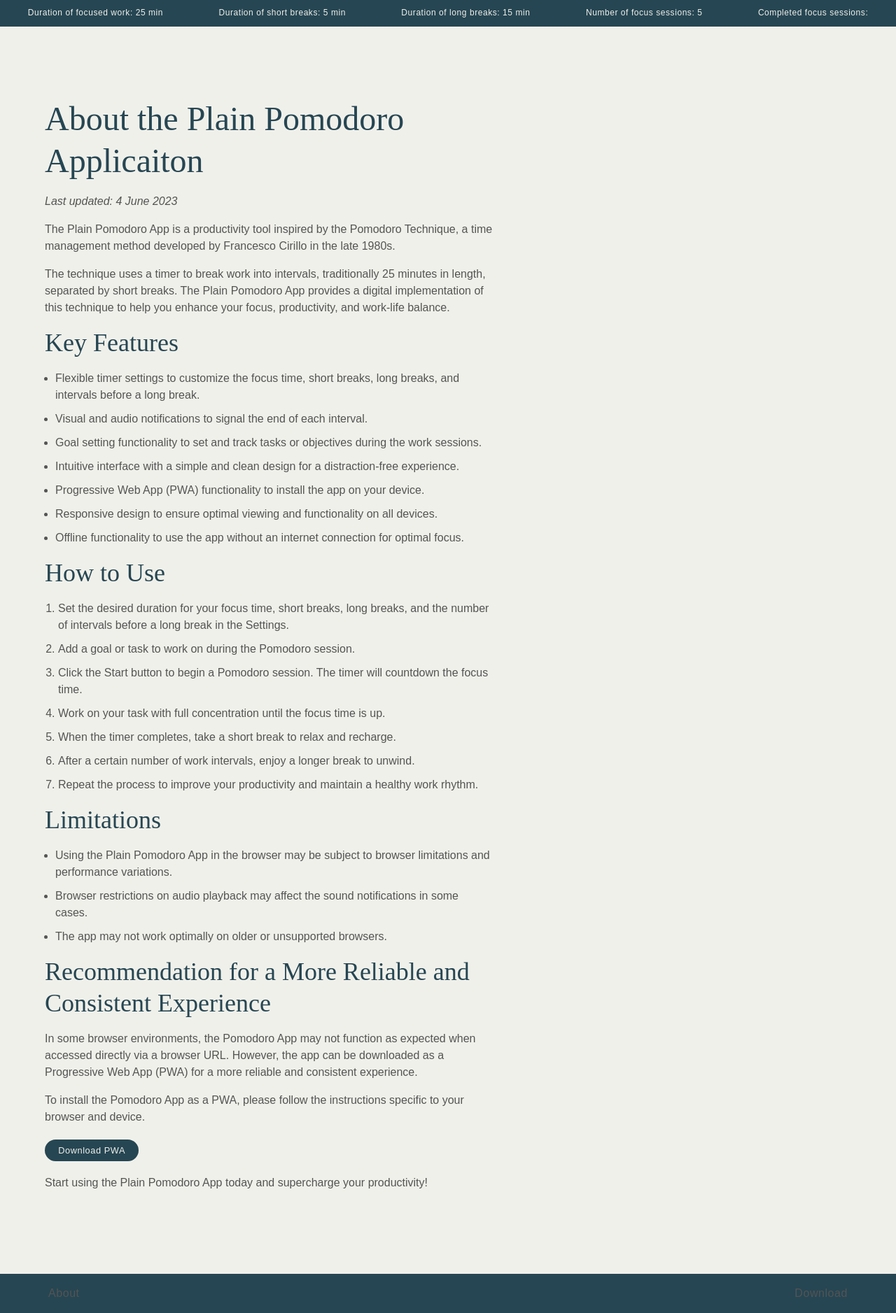
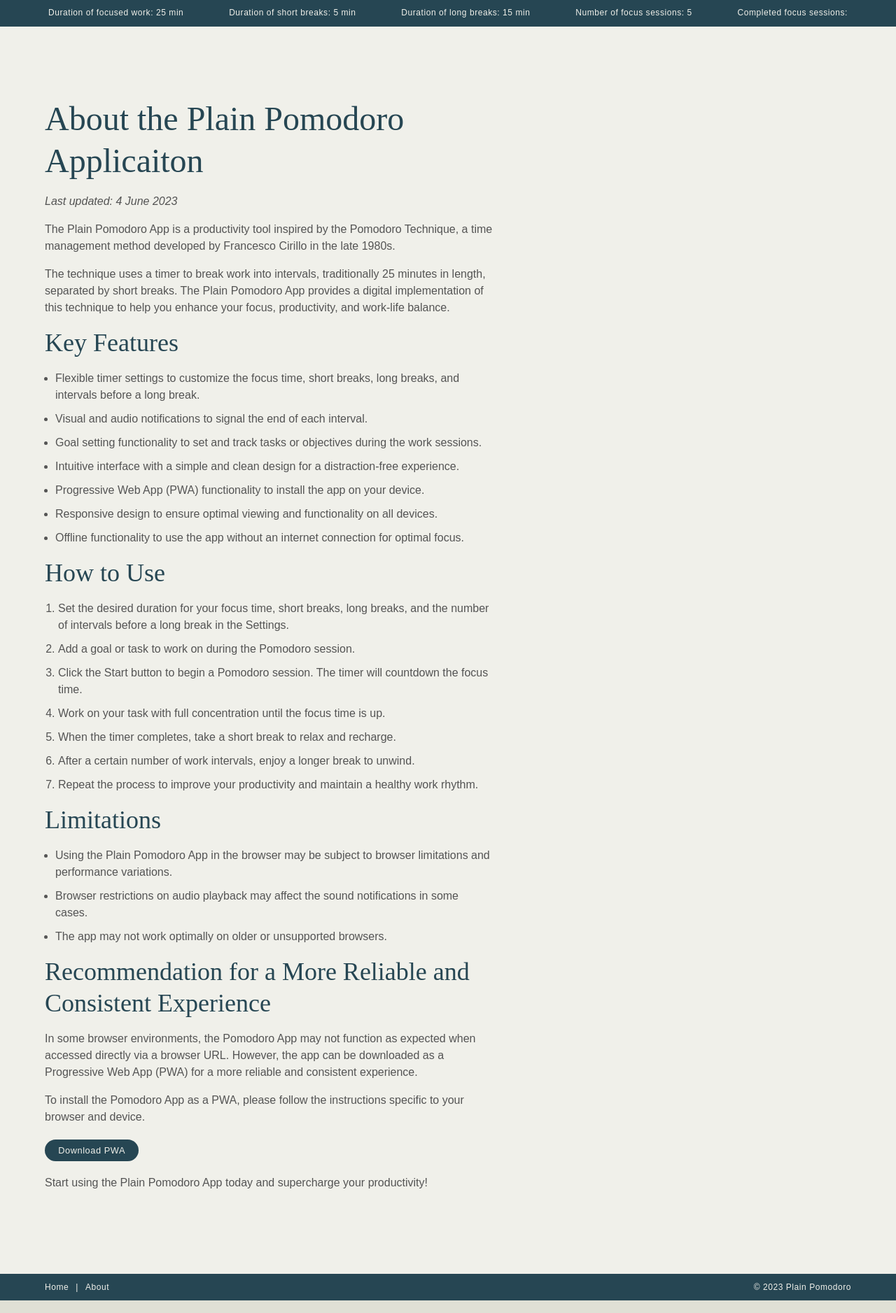
Before and after one commit to ceciliajonsson/plain-pomodoro, a React (Create React App) app: page /about in a window 1280 px wide. Shown: the whole page at 70% size. Built offline with nearby package versions, Linux system fonts and the light colour scheme; a web font is replaced by a local one.

Commit message:
Fix settings info and footer links and design

```diff
--- a/src/components/Footer.js
+++ b/src/components/Footer.js
@@ -1,10 +1,19 @@
 import React from 'react'
+import { Link } from 'react-router-dom'
 
 const Footer = () => {
   return (
     <div className="footer">
-      <div className="footer-content">{<p>About</p>}</div>
-      <div className="footer-content">{<p>Download</p>}</div>
+      <div className="footer-content-holder">
+        <Link to={'/'} className="footer-content">
+          Home
+        </Link>{' '}
+        <div className="footer-divider">|</div>
+        <Link to={'/about'} className="footer-content">
+          About
+        </Link>
+      </div>
+      <div className="footer-content">© 2023 Plain Pomodoro</div>
     </div>
   )
 }
--- a/src/index.css
+++ b/src/index.css
@@ -21,7 +21,6 @@ h2 {
   margin-bottom: 0px;
   margin-top: 10px;
   line-height: 1.25;
-
 }
 
 .count-down-circle-timer-text h3 {
@@ -31,8 +30,7 @@ h2 {
   color: #f0f0ea;
   line-height: 0px;
   margin-bottom: 4px;
-  letter-spacing: .1rem;
-
+  letter-spacing: 0.1rem;
 }
 
 .count-down-circle-timer-text p {
@@ -48,8 +46,6 @@ p {
   font-size: 16px;
   color: #545454;
   line-height: 1.5;
-
-
 }
 
 button {
@@ -64,13 +60,13 @@ button {
   margin-bottom: 0.2rem;
   background: #264653;
   min-width: 80px;
-  letter-spacing: .035rem;
+  letter-spacing: 0.035rem;
   cursor: pointer;
   transition-duration: 0.4s;
 }
 
 button:hover {
-  background-color: #C7C7BD;
+  background-color: #c7c7bd;
   color: #264653;
   font-weight: 400;
   box-shadow: 0 2px 4px 0 rgba(0, 0, 0, 0.05), 0 6px 5px 0 rgba(0, 0, 0, 0.05);
@@ -92,13 +88,14 @@ button:hover {
   border-radius: 3rem;
   margin-top: 0.2rem;
   margin-bottom: 0.2rem;
-  background: #C7C7BD;
+  background: #c7c7bd;
   min-width: 80px;
   margin-right: 0.2rem;
   transition-duration: 0.4s;
 }
 
-ul, ol {
+ul,
+ol {
   margin-left: 10px;
   padding-left: 5px;
   font-family: 'Sora', sans-serif;
@@ -110,7 +107,8 @@ ul, ol {
 ol {
   padding-left: 9px;
 }
-ul li, ol li {
+ul li,
+ol li {
   margin-bottom: 10px;
 }
 .start-setting-button {
@@ -137,40 +135,45 @@ ul li, ol li {
   align-items: flex-start;
   display: flex;
   align-items: center;
-  letter-spacing: .035rem;
+  letter-spacing: 0.035rem;
   min-height: 38px;
   flex-direction: row;
   padding-left: 5vw;
   padding-right: 5vw;
-
-
 }
 
-.footer-content {
+.footer-content,
+.footer-content-holder {
   font-size: 12px;
-  padding-left: 5px;
-  padding-right: 5px;
   color: #f0f0ea;
   line-height: 1.1;
   text-decoration: none;
   font-family: 'Sora', sans-serif;
   font-weight: 300;
   color: #f0f0ea;
+  flex-direction: row;
+  justify-content: flex-start;
+  align-items: center;
+  display: flex;
 }
 .footer-content:hover {
   text-decoration: underline;
 }
+.footer-divider {
+  margin-left: 10px;
+  margin-right: 10px;
+}
 
 .settings-info {
-  width: 100vw;
   background-color: #264653;
-  justify-content: space-around;
+  justify-content: space-between;
   align-items: flex-start;
   display: flex;
-  align-items: top;
-  letter-spacing: .035rem;
+  align-items: center;
+  letter-spacing: 0.035rem;
   min-height: 38px;
-  align-items: top;
+  padding-left: 5vw;
+  padding-right: 5vw;
 }
 
 .settings-info p {
@@ -190,9 +193,8 @@ ul li, ol li {
   width: 30vw;
   padding: 20px;
   margin-bottom: 20px;
-
 }
-.settings input{
+.settings input {
   border: 2px dotted #264653;
   flex-direction: column;
   justify-content: flex-start;
@@ -204,7 +206,6 @@ ul li, ol li {
   font-weight: 300;
   text-align: left;
   margin-top: 2px !important;
-
 }
 .settings label {
   margin-bottom: 10px !important;
@@ -219,7 +220,7 @@ margin-bottom: 10px !important;
   color: #efefef;
   background: #264653;
   font-size: 3.5rem;
-  box-shadow: 1rem 1.5rem 2rem rgba(27, 50, 59, .7);
+  box-shadow: 1rem 1.5rem 2rem rgba(27, 50, 59, 0.7);
 }
 
 button:disabled,
@@ -239,7 +240,7 @@ button[disabled] {
   padding-bottom: 8vw;
 }
 
-.pomodoro h1+p{
+.pomodoro h1 + p {
   width: 50vw;
   text-align: center;
   margin-bottom: 20px;
@@ -256,7 +257,6 @@ padding-top: 8vw;
   padding-left: 5vw;
   padding-right: 5vw;
   width: 50vw;
-
 }
 
 label {
@@ -290,8 +290,6 @@ textarea {
   color: #545454;
   margin-bottom: 10px;
   border: 2px dotted #264653;
-
-
 }
 .goal-item {
   font-family: 'Sora', sans-serif;
@@ -330,7 +328,6 @@ display: block;
   color: #97978f;
   font-size: 14px;
   margin-bottom: 10px;
-
 }
 
 .flash-message {
@@ -341,14 +338,14 @@ display: block;
   line-height: 2;
 }
 
-input[type=number] {
+input[type='number'] {
   -moz-appearance: textfield;
   appearance: textfield;
   margin: 0;
 }
 
-input[type=number]::-webkit-inner-spin-button,
-input[type=number]::-webkit-outer-spin-button {
+input[type='number']::-webkit-inner-spin-button,
+input[type='number']::-webkit-outer-spin-button {
   -webkit-appearance: none;
   margin: 0;
 }
@@ -360,15 +357,17 @@ textarea:focus {
 }
 
 @media screen and (max-width: 1300px) {
-
-  .settings, .goal-input, .goal-item {
+  .settings,
+  .goal-input,
+  .goal-item {
     width: 40vw;
   }
 }
 
 @media screen and (max-width: 1050px) {
-
-  .settings, .goal-input, .goal-item {
+  .settings,
+  .goal-input,
+  .goal-item {
     width: 60vw;
   }
   .about-page-content {
@@ -376,21 +375,28 @@ textarea:focus {
     padding-left: 2.5vw;
     padding-right: 2.5vw;
   }
+  .footer,
+  .settings-info {
+    padding-left: 2.5vw;
+    padding-right: 2.5vw;
+  }
 }
 
-
 @media screen and (max-width: 767px) {
-  .settings, .goal-input, .goal-item {
+  .settings,
+  .goal-input,
+  .goal-item {
     width: 80vw;
   }
   .about-page-content {
     width: 90vw;
-
   }
 }
 
 @media screen and (max-width: 479px) {
-  .settings, .goal-input, .goal-item {
+  .settings,
+  .goal-input,
+  .goal-item {
     width: 80vw;
   }
 }
```
Lines whose indentation alone changed are shown as unchanged.
